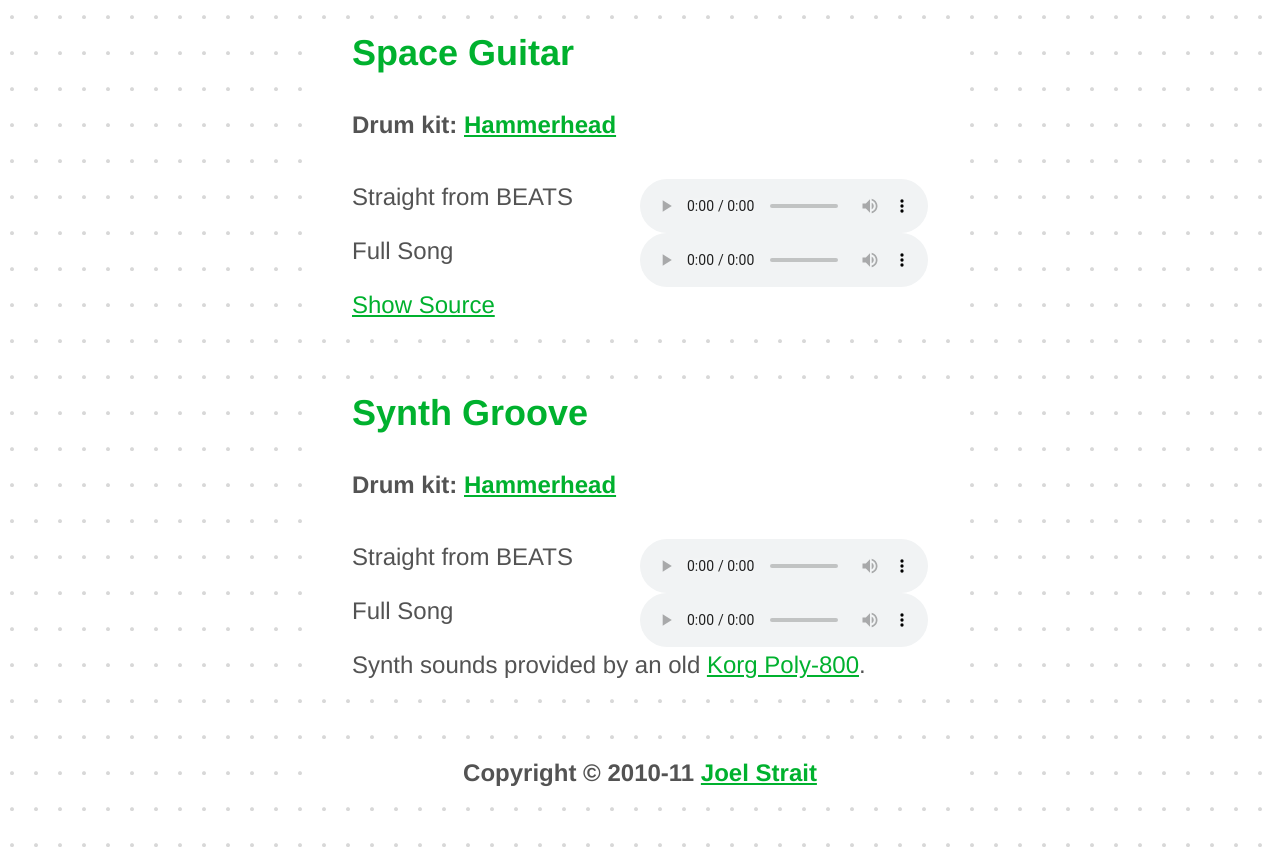
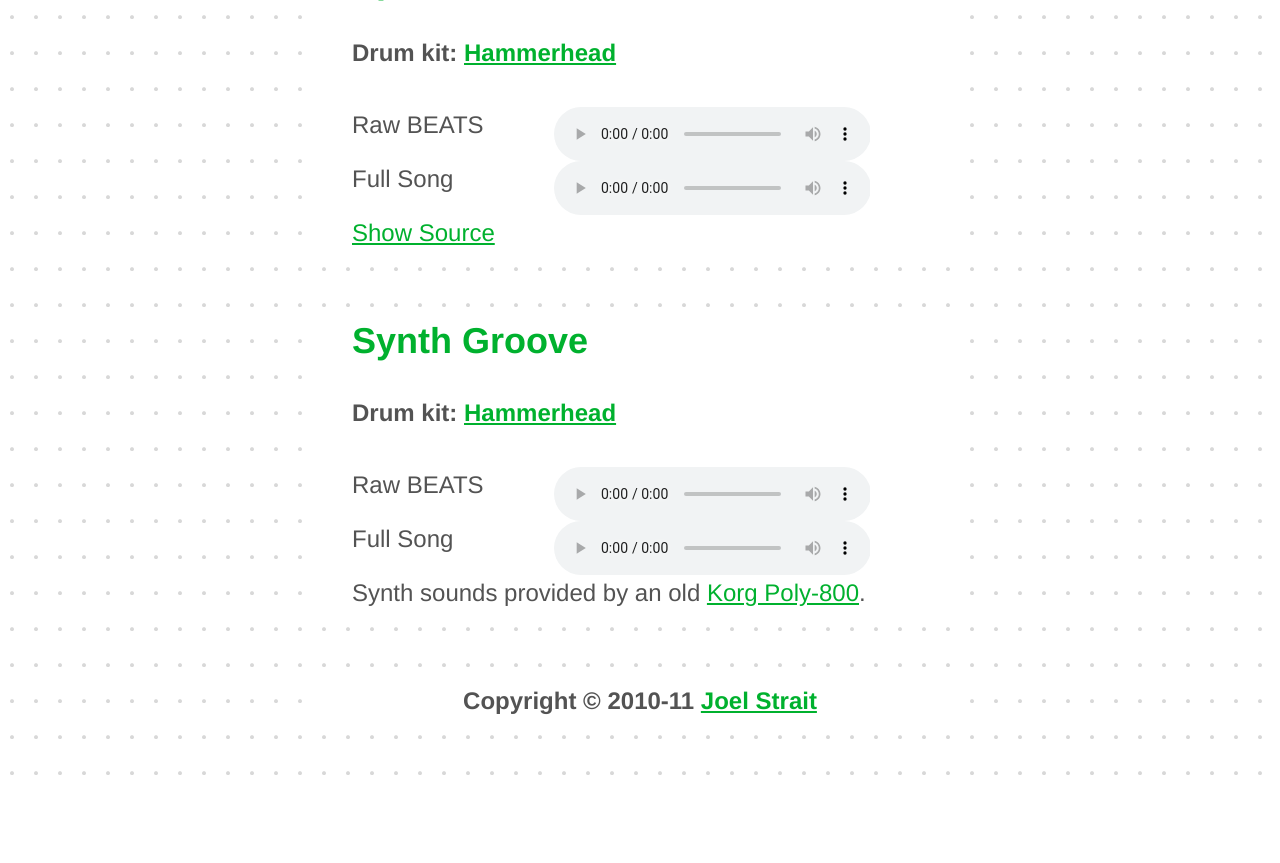
Before and after one commit to jstrait/beats, a PHP site: page /examples/ in a window 1280 px wide. Shown: the part 433-1296 px from the top of the page. After the commit the page ends 1208 px from the top, so only its background shows below. Run offline with PHP 8.4, Linux system fonts and the light colour scheme; some libraries are stand-ins or nearby versions.

Commit message:
Some cleanup for the examples page.

```diff
--- a/web/beats.css
+++ b/web/beats.css
@@ -136,9 +136,17 @@ label {
   display: inline-block;
 }
 
+label.example-song {
+  width: 35%;
+}
+
 audio {
   width: 50%;
   vertical-align: top;
+}
+
+audio.example-song {
+  width: 55%;
 }
 
 div#about {
--- a/web/examples.php
+++ b/web/examples.php
@@ -2,13 +2,13 @@
    drawHeader(); ?>
   <div class="content-box">
     <h2>Example Songs</h2>
-    <p>For each of the examples, there are two audio files. One shows the drum beat that comes straight out of BEATS. The second shows a full arrangement with other instruments done in Garageband.</p>
+    <p>Each example includes the raw output from BEATS, as well as an arrangement with other instruments done in GarageBand.</p>
   </div>
   <div class="content-box">
     <h2>Space Guitar</h2>
     <p>Drum kit: <a href="/download#drumkit-hammerhead">Hammerhead</a></p>
-    <label>Straight from BEATS</label><audio src="beat.mp3" controls></audio>
-    <label>Full Song</label><audio src="beat.mp3" controls></audio>
+    <label class="example-song">Raw BEATS</label><audio class="example-song"src="beat.mp3" controls></audio>
+    <label class="example-song">Full Song</label><audio class="example-song" src="beat.mp3" controls></audio>
     <div>
       <a id="toggle-techno-guitar" href="#" onclick="toggleSource('toggle-techno-guitar', 'source-techno-guitar'); return false;">Show Source</a>
       <pre id="source-techno-guitar" style="display: none;"><code>Song:
@@ -52,8 +52,8 @@ Chorus:
   <div class="content-box">
     <h2>Synth Groove</h2>
     <p>Drum kit: <a href="/download#drumkit-hammerhead">Hammerhead</a></p>
-    <label>Straight from BEATS</label><audio src="beat.mp3" controls></audio>
-    <label>Full Song</label><audio src="beat.mp3" controls></audio>
+    <label class="example-song">Raw BEATS</label><audio class="example-song" src="beat.mp3" controls></audio>
+    <label class="example-song">Full Song</label><audio class="example-song" src="beat.mp3" controls></audio>
     Synth sounds provided by an old <a href="http://commons.wikimedia.org/wiki/File:Korg_poly800.jpg">Korg Poly-800</a>.
   </div>
   <script type="text/javascript" src="http://ajax.googleapis.com/ajax/libs/prototype/1.6.1/prototype.js"></script>
```
